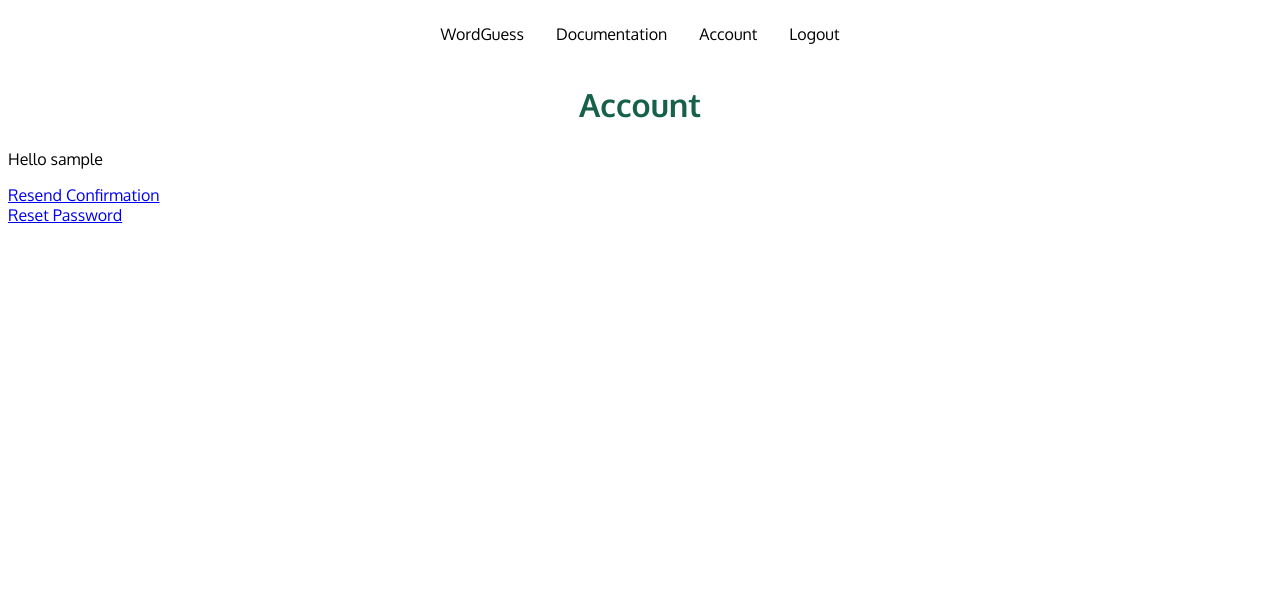
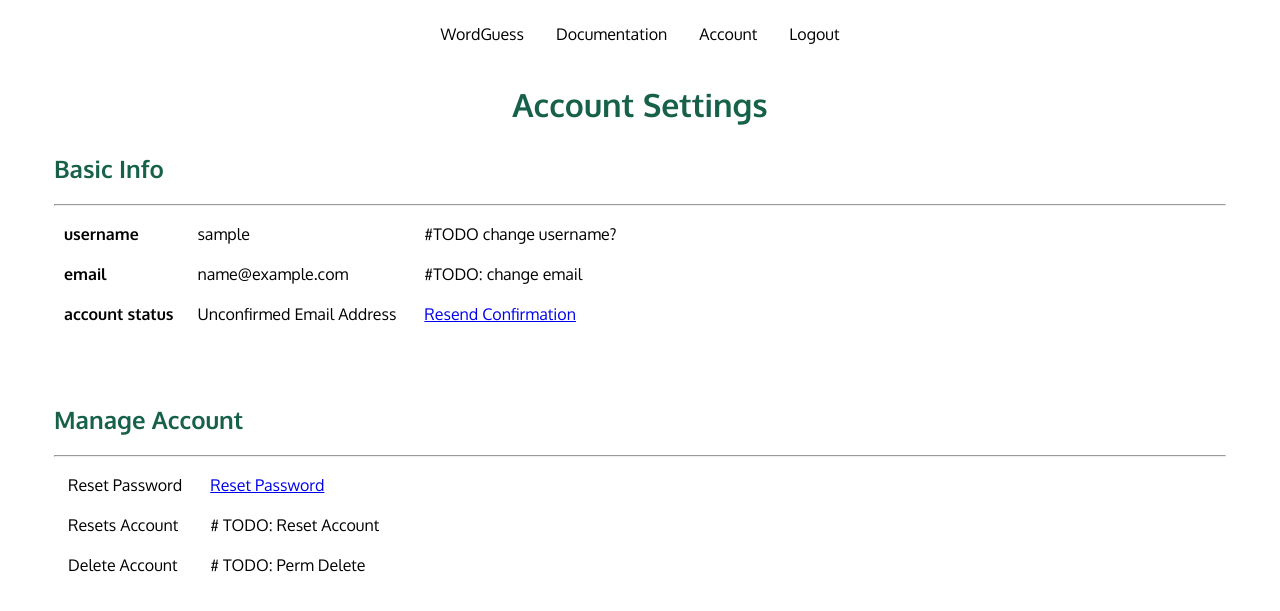
Before and after one commit to abbierm/WordGuessAPI, a Flask app: page /auth/account in a window 1280 px wide. Shown: the top 611 px of the page. Run offline with Flask 3, Linux system fonts and the light colour scheme; the visitor is signed in with stand-in values (Sample User, id 1).

Commit message:
updated account page

```diff
--- a/app/static/styles.css
+++ b/app/static/styles.css
@@ -68,7 +68,7 @@ body {
 }
 
 
-/* Account Settings */
+/* Account  */
 
 .page-container {
     max-width: 1200px;
@@ -76,11 +76,36 @@ body {
     padding: 0 16px;
 }
 
-.page-title {
-    border-bottom: 1px solid #5c5e60;
-    width: 100%;
+.account-heading {
+    font-weight: bold;
+    color: #17614a;
 }
 
+.basic-info-container {
+    margin: 10px;
+    text-align: start;
+}
+
+.account-table {
+    border-collapse: collapse;
+    border: none;
+    max-width: 100%;
+}
+
+.account-table-heading {
+    border: none;
+    min-width: fit-content;
+    padding: 10px;
+    text-align: left;
+    background-color: none;
+}
+
+.account-table-item {
+    border: node;
+    min-width: fit-content;
+    padding: 10px 14px;
+    text-align: left;
+}
 
 /* index */
 .intro {
@@ -264,7 +289,7 @@ table {
     max-width: 100%;
 }
 
-th {
+.solver-heading {
     border-bottom: 1px solid #ddd;
     border-right: 1px solid #ddd;
     min-width: fit-content;
@@ -272,7 +297,7 @@ th {
     padding: 10px;
 }
 
-td {
+.solver-table-item {
     border-bottom: 1px solid #ddd;
     min-width: fit-content;
     padding: 5px;
--- a/app/templates/auth/account.html
+++ b/app/templates/auth/account.html
@@ -5,16 +5,63 @@
 {% endblock title %}
 
 {% block main %}
+<div class="page-container">
     <div class="title-box">
-    <h1 class="title">Account</h1>
+        <h1 class="title">Account Settings</h1>
     </div>
     <div>
-    <p>Hello {{ user.username }}</p>
+        <div class="basic-info-container">
+            <h2 class="account-heading">Basic Info</h2>
+            <hr>
+            <table class="account-table">
+                <tr>
+                    <th class="account-table-heading">username</th>
+                    <td class="account-table-item">{{ user.username }}</td>
+                    <td class="account-table-item">#TODO change username?</td>
+                </tr>
+                <tr>
+                    <th class="account-table-heading">email</th>
+                    <td class="account-table-item">{{ user.email }}</td>
+                    <td class="account-table-item">#TODO: change email</td>
+                </tr>
+                <tr>
+                    <th class="account-table-heading">account status</th>
+                    {% if user.confirmed == True %}
+                        <td class="account-table-item">Confirmed</td>
+                        <td class="account-table-item"></td>
+                    {% else %}
+                        <td class="account-table-item">Unconfirmed Email Address</td>
+                        <td class="account-table-item">
+                            <a href="{{ url_for('auth.resend_confirmation') }}">Resend Confirmation</a>
+                        </td>
+                    {% endif %}
+                </tr>
+            </table>
         </div>
-<div>
-    <a href="{{ url_for('auth.resend_confirmation') }}">Resend Confirmation</a>
         <br>
+        <br>
+        <div class="basic-info-container">
+            <h2 class="account-heading">Manage Account</h2>
+            <hr>
+            <table class="account-table">
+                <tr>
+                    <td class="account-table-item">Reset Password</td>
+                    <td class="account-table-item">
                         <a href="{{ url_for('auth.reset_password_request') }}">Reset Password</a>
+                    </td>
+                </tr>
+                <tr>
+                    <td class="account-table-item">Resets Account</td>
+                    <td class="account-table-item"># TODO: Reset Account</td>
+                </tr>
+                <tr>
+                    <td class="account-table-item">Delete Account</td>
+                    <td class="account-table-item"># TODO: Perm Delete</td>
+                </tr>
+            </table>
+        </div>
+    </div>
 </div>
 
+
 {% endblock main %}
```
Also changed, not shown: app/templates/solver.html (+12 -12 lines). Lines whose indentation alone changed are shown as unchanged.
